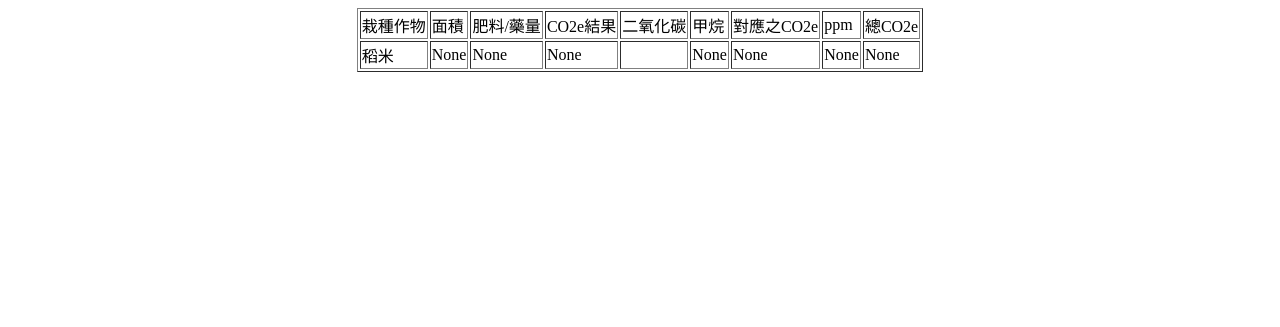
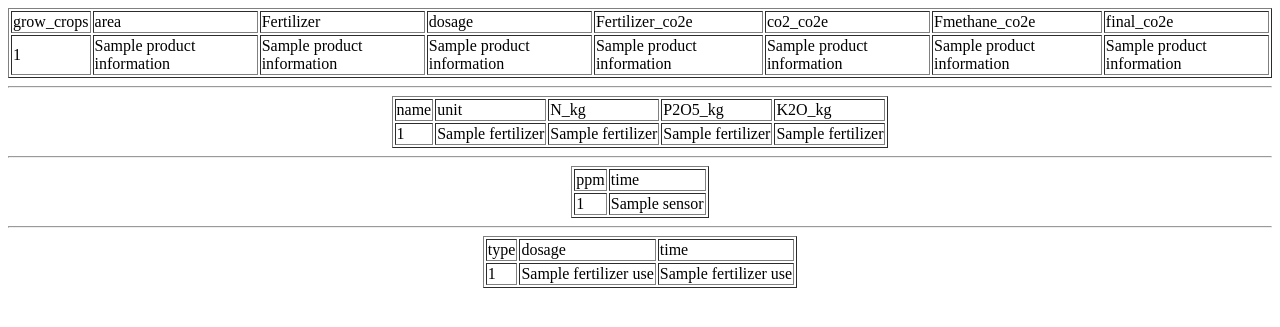
Before and after one commit to peter910820/carbon-footprint-calculation, a FastAPI app: page / in a window 1280 px wide. Shown: the top 327 px of the page. Run offline with FastAPI, Linux system fonts and the light colour scheme; a database or web service that is not in the repository returns one stand-in record (values such as "Sample title"); some libraries are stand-ins or nearby versions.

Commit message:
database manipulate

```diff
--- /dev/null
+++ b/a.py
@@ -0,0 +1,3 @@
+import datetime
+
+print(type(datetime.datetime.now()))
--- a/main.py
+++ b/main.py
@@ -1,29 +1,120 @@
-import uvicorn,os
-from fastapi import FastAPI, Request, HTTPException, Form, Cookie, Response
+import uvicorn, os, psycopg2
+from fastapi import FastAPI, Request, Form, Response, HTTPException
 from fastapi.responses import HTMLResponse
 from fastapi.staticfiles import StaticFiles
 from fastapi.templating import Jinja2Templates
 from fastapi.responses import RedirectResponse
 
+from src.database import *
+
 app = FastAPI()
 app.mount("/static", StaticFiles(directory="static"), name="static")
 templates = Jinja2Templates(directory="templates")
 
+DATABASE_URL = 'postgres://university_topic_user:QTv1CNqIdUAliShL1DldMYWaqV9wnhc0@dpg-cfvpfqt269v0ptn4thtg-a.oregon-postgres.render.com/university_topic'
+
 @app.get("/", response_class=HTMLResponse)
-async def read_item(request: Request):
-    return templates.TemplateResponse("home.html", {"request": request})
+async def root(request: Request):
+    product_information = show_product_information()
+    fertilizer = show_fertilizer()
+    sensor_data = show_sensor_data()
+    fertilizer_us = show_fertilizer_use()
+    return templates.TemplateResponse("home.html", {"request": request, 'product_information' : product_information, 'fertilizer' : fertilizer, 'sensor_data' : sensor_data, 'fertilizer_us' : fertilizer_us})
 
 @app.get("/product_information", response_class=HTMLResponse)
-async def read_item(request: Request):
+async def product_information(request: Request):
     return templates.TemplateResponse("product_information.html", {"request": request})
 
 @app.get("/fertilizer", response_class=HTMLResponse)
-async def read_item(request: Request):
+async def fertilizer(request: Request):
     return templates.TemplateResponse("fertilizer.html", {"request": request})
 
 @app.get("/sensor_data", response_class=HTMLResponse)
-async def read_item(request: Request):
+async def sensor_data(request: Request):
     return templates.TemplateResponse("sensor_data.html", {"request": request})
+
+@app.get("/fertilizer_use", response_class=HTMLResponse)
+async def sensor_data(request: Request):
+    return templates.TemplateResponse("fertilizer_use.html", {"request": request})
+
+@app.post("/pi_insert", response_class=HTMLResponse)
+async def pi_insert(request: Request, information : list = Form(...)):
+    insert = []
+    try:
+        a = 0
+        for i in information:
+            if a <= 2:
+                insert.append(i)
+            else:
+                insert.append(float(i))
+            a += 1
+    except:
+        print('輸入格式有誤')
+        return
+    conn = psycopg2.connect(DATABASE_URL, sslmode='require')
+    cursor = conn.cursor()
+    cursor.execute("INSERT INTO product_information VALUES (%s,%s,%s,%s,%s,%s,%s,%s)", (insert[0],insert[1],insert[2],insert[3],insert[4],insert[5],insert[6],insert[7]))
+    conn.commit()
+    print(insert)
+    return templates.TemplateResponse('success.html',{'request':request})
+
+@app.post("/fertilizer_insert", response_class=HTMLResponse)
+async def fertilizer_insert(request: Request, information : list = Form(...)):
+    insert = []
+    try:
+        a = 0
+        for i in information:
+            if a <= 1:
+                insert.append(i)
+            else:
+                insert.append(float(i))
+            a += 1
+    except:
+        print('輸入格式有誤')
+        return
+    conn = psycopg2.connect(DATABASE_URL, sslmode='require')
+    cursor = conn.cursor()
+    cursor.execute("INSERT INTO fertilizer VALUES (%s,%s,%s,%s,%s)", (insert[0],insert[1],insert[2],insert[3],insert[4]))
+    conn.commit()
+    print(insert)
+    return templates.TemplateResponse('success.html',{'request':request})
+
+@app.post("/sd_insert", response_class=HTMLResponse)
+async def sd_insert(request: Request, ppm : str = Form(...)):
+    try:
+        ppm = float(ppm)
+    except:
+        print('輸入格式有誤')
+        return
+    conn = psycopg2.connect(DATABASE_URL, sslmode='require')
+    cursor = conn.cursor()
+    cursor.execute(f"INSERT INTO sensor_data (ppm) VALUES ({ppm})")
+    conn.commit()
+    print(ppm)
+    return templates.TemplateResponse('success.html',{'request':request})
+
+@app.post("/fu_insert", response_class=HTMLResponse)
+async def fu_insert(request: Request, information : list = Form(...)):
+    insert = []
+    try:
+        a = 0
+        for i in information:
+            if a == 0:
+                insert.append(i)
+            else:
+                insert.append(float(i))
+            a += 1
+    except:
+        print('輸入格式有誤')
+        return
+    conn = psycopg2.connect(DATABASE_URL, sslmode='require')
+    cursor = conn.cursor()
+    cursor.execute("INSERT INTO fertilizer_use (type,dosage) VALUES (%s,%s)", (insert[0],insert[1]))
+    conn.commit()
+    print(insert)
+    return templates.TemplateResponse('success.html',{'request':request})
+
+
 
 if __name__ == "__main__":
     port = int(os.environ.get('PORT', 5000))
--- /dev/null
+++ b/src/database.py
@@ -0,0 +1,77 @@
+import psycopg2
+
+DATABASE_URL = 'postgres://university_topic_user:QTv1CNqIdUAliShL1DldMYWaqV9wnhc0@dpg-cfvpfqt269v0ptn4thtg-a.oregon-postgres.render.com/university_topic'
+
+def show_product_information():
+    database = psycopg2.connect(DATABASE_URL, sslmode='require')
+    cursor = database.cursor()
+    print('DB Words is connect ok!')
+    cursor.execute("SELECT * FROM product_information")
+    rows = cursor.fetchall()
+    t0,t1,t2,t3,t4,t5,t6,t7 = [],[],[],[],[],[],[],[]
+    db0 = []
+    for row in rows:
+        t0.append(row[0])
+        t1.append(row[1])
+        t2.append(row[2])
+        t3.append(row[3])
+        t4.append(row[4])
+        t5.append(row[5])
+        t6.append(row[6])
+        t7.append(row[7])
+    for column in range(len(t0)):
+        n = [t0[column],t1[column],t2[column],t3[column],t4[column],t5[column],t6[column],t7[column]]
+        db0.append(n)
+    return db0
+
+def show_fertilizer():
+    database = psycopg2.connect(DATABASE_URL, sslmode='require')
+    cursor = database.cursor()
+    print('DB Words is connect ok!')
+    cursor.execute("SELECT * FROM fertilizer")
+    rows = cursor.fetchall()
+    t0,t1,t2,t3,t4 = [],[],[],[],[]
+    db0 = []
+    for row in rows:
+        t0.append(row[0])
+        t1.append(row[1])
+        t2.append(row[2])
+        t3.append(row[3])
+        t4.append(row[4])
+    for column in range(len(t0)):
+        n = [t0[column],t1[column],t2[column],t3[column],t4[column]]
+        db0.append(n)
+    return db0
+
+def show_sensor_data():
+    database = psycopg2.connect(DATABASE_URL, sslmode='require')
+    cursor = database.cursor()
+    print('DB Words is connect ok!')
+    cursor.execute("SELECT * FROM sensor_data")
+    rows = cursor.fetchall()
+    t0,t1 = [],[]
+    db0 = []
+    for row in rows:
+        t0.append(row[0])
+        t1.append(row[1])
+    for column in range(len(t0)):
+        n = [t0[column],t1[column]]
+        db0.append(n)
+    return db0
+
+def show_fertilizer_use():
+    database = psycopg2.connect(DATABASE_URL, sslmode='require')
+    cursor = database.cursor()
+    print('DB Words is connect ok!')
+    cursor.execute("SELECT * FROM fertilizer_use")
+    rows = cursor.fetchall()
+    t0,t1,t2= [],[],[]
+    db0 = []
+    for row in rows:
+        t0.append(row[0])
+        t1.append(row[1])
+        t2.append(row[2])
+    for column in range(len(t0)):
+        n = [t0[column],t1[column],t2[column]]
+        db0.append(n)
+    return db0
--- a/templates/sensor_data.html
+++ b/templates/fertilizer_use.html
@@ -11,8 +11,9 @@
         <h1>手動輸入感測器資訊:</h1>
         <h3>sensor_data insert</h3>
         <div>
-            <form action="/pi_insert" method="post">
-                <input type="text" name="ppm" placeholder="ppm: "><br>
+            <form action="/fu_insert" method="post">
+                <input type="text" name="information" placeholder="type: "><br>
+                <input type="text" name="information" placeholder="dosage: "><br>
                 <input type="submit" value="送出">
         </div>
     </div>
--- a/templates/home.html
+++ b/templates/home.html
@@ -9,27 +9,80 @@
 <body>
     <table border="1" align="center">
         <tr>
-          <td>栽種作物</td>
-          <td>面積</td>
-          <td>肥料/藥量</td>
-          <td>CO2e結果</td>
-          <td>二氧化碳</td>
-          <td>甲烷</td>
-          <td>對應之CO2e</td>
+          <td>grow_crops</td>
+          <td>area</td>
+          <td>Fertilizer</td>
+          <td>dosage</td>
+          <td>Fertilizer_co2e</td>
+          <td>co2_co2e</td>
+          <td>Fmethane_co2e</td>
+          <td>final_co2e</td>
+        </tr>
+        {% for i in product_information %}
+        <tr>
+          <td>{{ i[0] }}</td>
+          <td>{{ i[1] }}</td>
+          <td>{{ i[2] }}</td>
+          <td>{{ i[3] }}</td>
+          <td>{{ i[4] }}</td>
+          <td>{{ i[5] }}</td>
+          <td>{{ i[6] }}</td>
+          <td>{{ i[7] }}</td>
+        </tr>
+        {% endfor %}
+      </table>
+
+      <hr/>
+
+      <table border="1" align="center">
+        <tr>
+          <td>name</td>
+          <td>unit</td>
+          <td>N_kg</td>
+          <td>P2O5_kg</td>
+          <td>K2O_kg</td>
+        </tr>
+        {% for j in fertilizer %}
+        <tr>
+          <td>{{ j[0] }}</td>
+          <td>{{ j[1] }}</td>
+          <td>{{ j[2] }}</td>
+          <td>{{ j[3] }}</td>
+          <td>{{ j[4] }}</td>
+        </tr>
+        {% endfor %}
+      </table>
+
+      <hr/>
+
+      <table border="1" align="center">
+        <tr>
           <td>ppm</td>
-          <td>總CO2e</td>
+          <td>time</td>
         </tr>
+        {% for k in sensor_data %}
         <tr>
-          <td>稻米</td>
-          <td>None</td>
-          <td>None</td>
-          <td>None</td>
-          <td></td>
-          <td>None</td>
-          <td>None</td>
-          <td>None</td>
-          <td>None</td>
+          <td>{{ k[0] }}</td>
+          <td>{{ k[1] }}</td>
         </tr>
+        {% endfor %}
+      </table>
+
+      <hr/>
+
+      <table border="1" align="center">
+        <tr>
+          <td>type</td>
+          <td>dosage</td>
+          <td>time</td>
+        </tr>
+        {% for l in fertilizer_us %}
+        <tr>
+          <td>{{ l[0] }}</td>
+          <td>{{ l[1] }}</td>
+          <td>{{ l[2] }}</td>
+        </tr>
+        {% endfor %}
       </table>
 </body>
 </html>
```
Also changed, not shown: database/createTables.py (+11 -3 lines), templates/fertilizer.html (+6 -5 lines), templates/product_information.html (+8 -8 lines), templates/success.html (added, +12 -0 lines), src/__init__.py (added).
